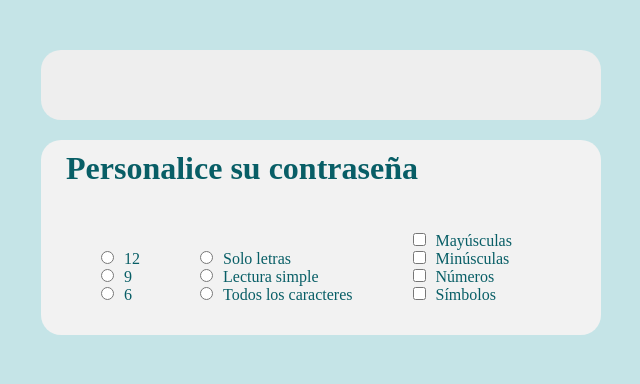
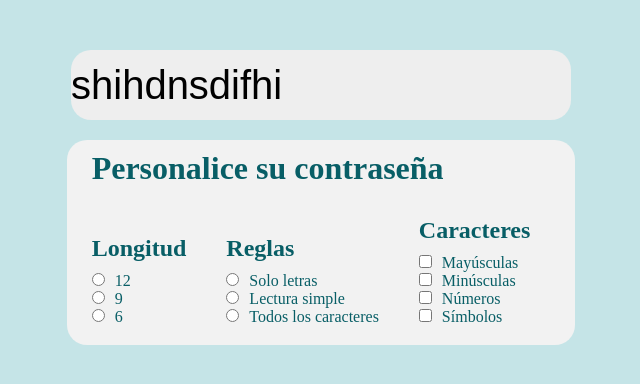
Before and after one commit to AgustinaNahir/generadorpassword, a plain HTML site: page index.html in a window 1280 px wide. Shown: the whole page, without its empty margins (319-959 px from the left). Drawn offline with Linux system fonts and the light colour scheme.

Commit message:
agregamos subtitulos

```diff
--- a/script.js
+++ b/script.js
@@ -19,11 +19,15 @@ const form = document.createElement ("form")
 contenedor.appendChild(form);
 form.classList.add("form");
 
-const unaFuncion = (tipoInput, items, key) => {
+const unaFuncion = (title, tipoInput, items, key) => {
 
     const fieldset = document.createElement('fieldset');
     fieldset.classList.add("box")
-
+    const subtitulo = document.createElement('h2')
+    const textsubtitulo = document.createTextNode(title)
+    subtitulo.classList.add("subtitulo")
+    subtitulo.appendChild(textsubtitulo)
+    fieldset.appendChild(subtitulo)
     for(const elem of items) {
         const label = document.createElement("label")
         label.setAttribute ("for", `check-${elem}`)
@@ -36,9 +40,9 @@ const unaFuncion = (tipoInput, items, key) => {
         input.setAttribute("name", `${key}-control`)
         input.setAttribute("value", `${elem}`)
 
-        input.addEventListener('change', (e) => {
-            //generatePassword(e.target.value);
-            console.log(e.target.value)
+        input.addEventListener('change', () => {
+            generatePassword();
+
         })
 
         const contenedor = document.createElement("div");
@@ -52,12 +56,31 @@ const unaFuncion = (tipoInput, items, key) => {
     form.appendChild(fieldset);
 }
 
+const generatePassword = () => {
+
+    // Tendriamos que obtener de alguna manera todos los inputs para recorrerlos y saber cual esta checked
+
+    // Obtener todos los long
+    // Obtener todos los rule (document.getElementsByClassName o document.querySelectorAl('input[name="long-cocntrol"]) )
+    // obtener todos los char
+
+    // recorrer las longitudes y ver cual esta checkt
+
+    //
+
+    console.log('funcion generar password')
+}
+
+
 const long = [12, 9, 6]; //to do
 const reglas = ["Solo letras", "Lectura simple", "Todos los caracteres"]
 const caracteres = ["Mayúsculas", "Minúsculas", "Números", "Símbolos"]
-unaFuncion('radio', long, 'long')
-unaFuncion('radio', reglas, 'rules')
-unaFuncion('checkbox', caracteres, 'chars')
+unaFuncion("Longitud", 'radio', long, 'long')
+unaFuncion("Reglas",'radio', reglas, 'rules')
+unaFuncion("Caracteres", 'checkbox', caracteres, 'chars')
+
+
+input.value = "shihdnsdifhi"
 
 // poner la palabra carateres despues de los numeros
 //subtitulo para cADA BLOQUE
--- a/styless.css
+++ b/styless.css
@@ -13,10 +13,11 @@ body{
 }
 
 .card{
-
+    display: flex;
+    flex-direction: column;
+    align-items: center;
 }
 .contenedor{
-    width: 560px;
     margin: auto;
     padding: 0px 15px;
     background-color: rgb(242, 242, 242);
@@ -24,25 +25,25 @@ body{
     border-radius: 20px;
     text-align: left;
 }
+
+
 .input{
     margin-top: 50px;
     margin-bottom: 20px;
-    width: 560px;
+    width: 500px;
     height: 70px;
     border: none;
     background-color: rgb(238, 238, 238);
     border-radius: 20px;
     font-size: 40px;
 }
+
 .box {
-    height: 100px;
-    padding: 30px;
+    height: 140px;
+    padding: 30px 30px 30px 10px;
     display: inline;
     border: none;
     text-align: left;
-}
-.label{
-    margin-left: 10px;
 }
 .titulo {
     padding: 10px 10px 0 10px;
@@ -50,8 +51,19 @@ body{
     align-items: center;
     color: #085e66;
 }
+
+.subtitulo{
+    margin-bottom: 10px;
+
+}
+.label{
+    margin-left: 10px;
+}
+
+
 .form{
-    padding: 15px;
+
+
 }
 
 
```
